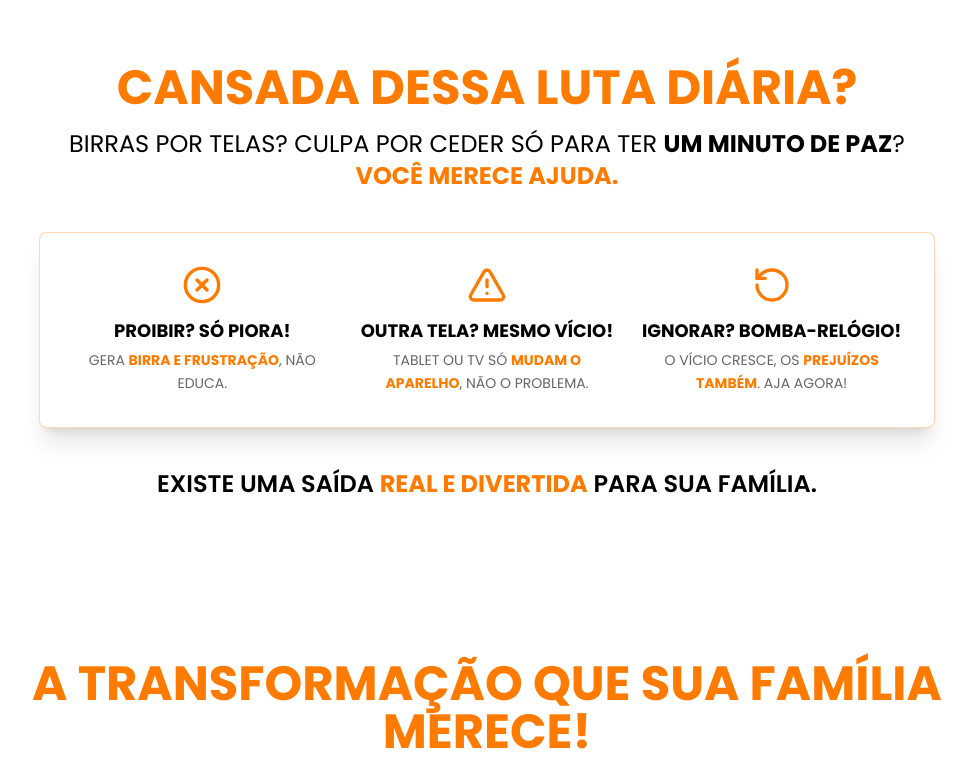
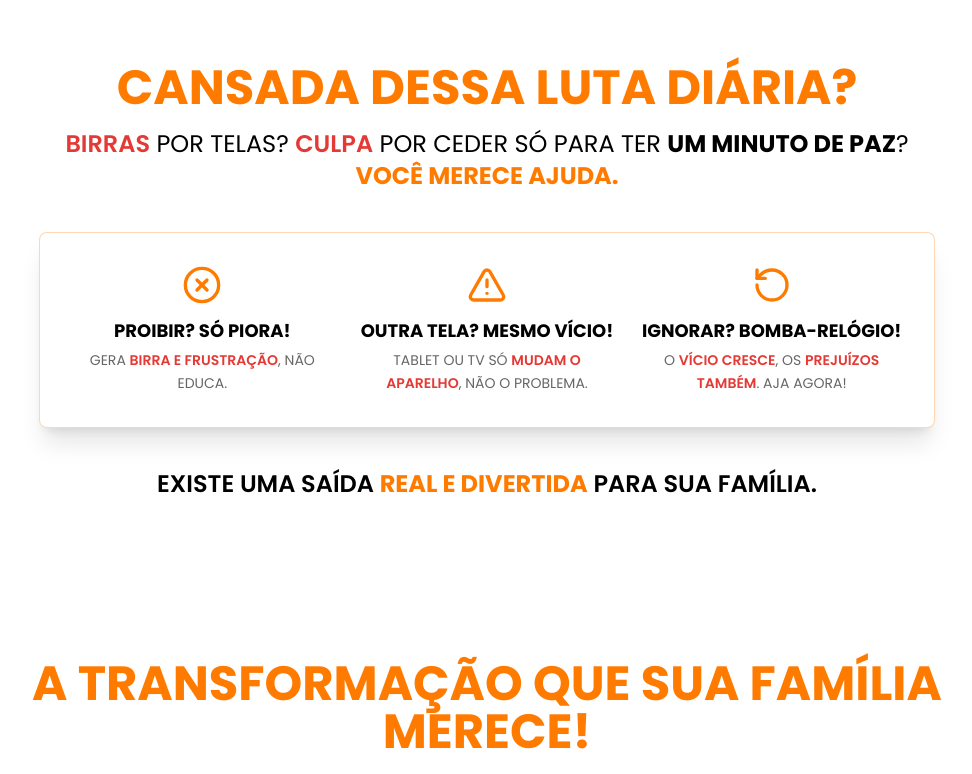
Before and after one commit to DesconectaK/pagvendas, a Next.js app: page / in a window 1280 px wide. Shown: the part 1060-1834 px from the top of the page, without its empty margins (153-1125 px from the left). Built offline with nearby package versions, Linux system fonts and the light colour scheme.

Commit message:
Instrução: Defina como os emojis serão usados, em que quantidade, e apli

```diff
--- a/src/components/sections/ObjectionsSection.tsx
+++ b/src/components/sections/ObjectionsSection.tsx
@@ -17,7 +17,7 @@ const objections = [
   },
   {
     id: "obj3",
-    question: "JÁ TENTEI DE TUDO... <span class='font-bold text-primary'>POR QUE AGORA DARIA CERTO?</span>",
+    question: "<span style='color:#E53935; font-weight:600;'>JÁ TENTEI DE TUDO</span>... <span class='font-bold text-primary'>POR QUE AGORA DARIA CERTO?</span>",
     answer: "Este não é 'mais um'. É uma abordagem <span class='font-bold'>COMPLETA e DIVERTIDA</span>, criada por especialistas. Dê essa <span class='font-bold'>CHANCE REAL</span> de transformação. Milhares de mães conseguiram!",
   },
   {
@@ -52,7 +52,7 @@ export default function ObjectionsSection() {
           <Accordion type="single" collapsible className="w-full text-left">
             {objections.map((obj) => (
               <AccordionItem value={obj.id} key={obj.id} className="border-primary/30 mb-3 rounded-lg bg-card overflow-hidden">
-                <AccordionTrigger className="p-5 text-md md:text-lg font-semibold hover:no-underline text-primary-foreground hover:bg-primary/10">
+                <AccordionTrigger className="p-5 text-md md:text-lg font-semibold hover:no-underline text-foreground hover:bg-primary/10"> {/* Adjusted text color from primary-foreground to foreground */}
                   <CheckCircle2 className="h-5 w-5 mr-2.5 text-primary shrink-0" />
                   <span dangerouslySetInnerHTML={{ __html: obj.question.replace(/class='/g, "className='") }} />
                 </AccordionTrigger>
--- a/src/components/sections/ProblemSection.tsx
+++ b/src/components/sections/ProblemSection.tsx
@@ -8,17 +8,17 @@ const falseSolutions = [
   {
     icon: <XCircle className="h-10 w-10 text-primary mb-3" />,
     title: "PROIBIR? SÓ PIORA!",
-    description: "GERA <span class='font-bold text-primary'>BIRRA E FRUSTRAÇÃO</span>, NÃO EDUCA.",
+    description: "GERA <span style='color:#E53935; font-weight:600;'>BIRRA E FRUSTRAÇÃO</span>, NÃO EDUCA.",
   },
   {
     icon: <AlertTriangle className="h-10 w-10 text-primary mb-3" />,
     title: "OUTRA TELA? MESMO VÍCIO!",
-    description: "TABLET OU TV SÓ <span class='font-bold text-primary'>MUDAM O APARELHO</span>, NÃO O PROBLEMA.",
+    description: "TABLET OU TV SÓ <span style='color:#E53935; font-weight:600;'>MUDAM O APARELHO</span>, NÃO O PROBLEMA.",
   },
   {
     icon: <RotateCcw className="h-10 w-10 text-primary mb-3" />,
     title: "IGNORAR? BOMBA-RELÓGIO!",
-    description: "O VÍCIO CRESCE, OS <span class='font-bold text-primary'>PREJUÍZOS TAMBÉM</span>. AJA AGORA!",
+    description: "O <span style='color:#E53935; font-weight:600;'>VÍCIO CRESCE</span>, OS <span style='color:#E53935; font-weight:600;'>PREJUÍZOS TAMBÉM</span>. AJA AGORA!",
   },
 ];
 
@@ -28,7 +28,7 @@ export default function ProblemSection() {
       <div className="max-w-4xl mx-auto text-center">
         <AnimatedScrollWrapper animationType="slide-in-bottom" duration={800}>
           <h2 className="text-3xl sm:text-4xl md:text-5xl font-black mb-4 text-primary font-headline" dangerouslySetInnerHTML={{ __html: "CANSADA DESSA LUTA DIÁRIA?" }} />
-          <p className="text-lg sm:text-xl md:text-2xl mb-10 leading-relaxed normal-case" dangerouslySetInnerHTML={{ __html: "BIRRAS POR TELAS? CULPA POR CEDER SÓ PARA TER <span class='font-bold'>UM MINUTO DE PAZ</span>? <span class='font-bold text-primary'>VOCÊ MERECE AJUDA.</span>" }} />
+          <p className="text-lg sm:text-xl md:text-2xl mb-10 leading-relaxed normal-case" dangerouslySetInnerHTML={{ __html: "<span style='color:#E53935; font-weight:600;'>BIRRAS</span> POR TELAS? <span style='color:#E53935; font-weight:600;'>CULPA</span> POR CEDER SÓ PARA TER <span class='font-bold'>UM MINUTO DE PAZ</span>? <span class='font-bold text-primary'>VOCÊ MERECE AJUDA.</span>" }} />
         </AnimatedScrollWrapper>
 
         <AnimatedScrollWrapper animationType="fade-in" delay={400} duration={800}>
```
